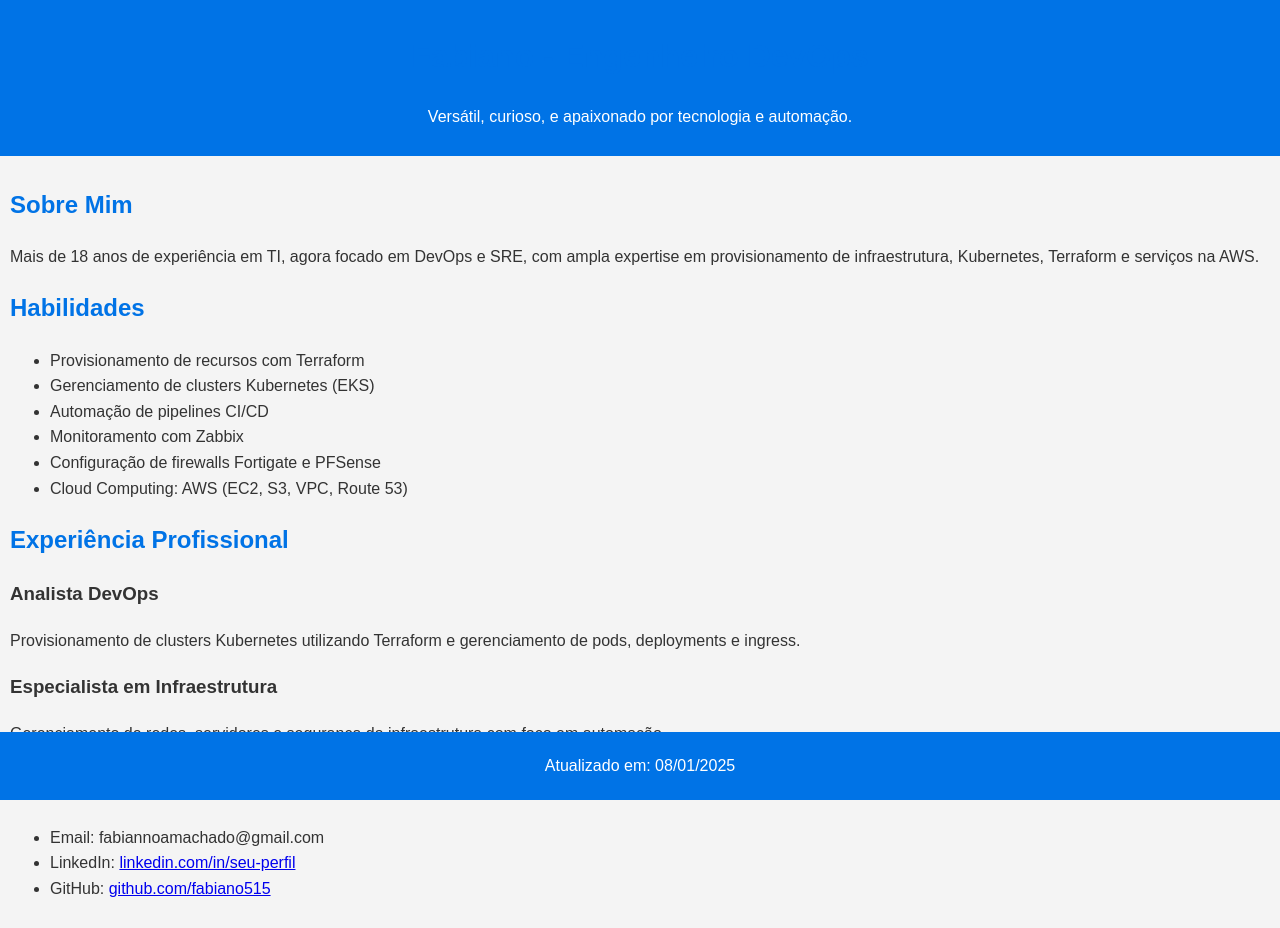
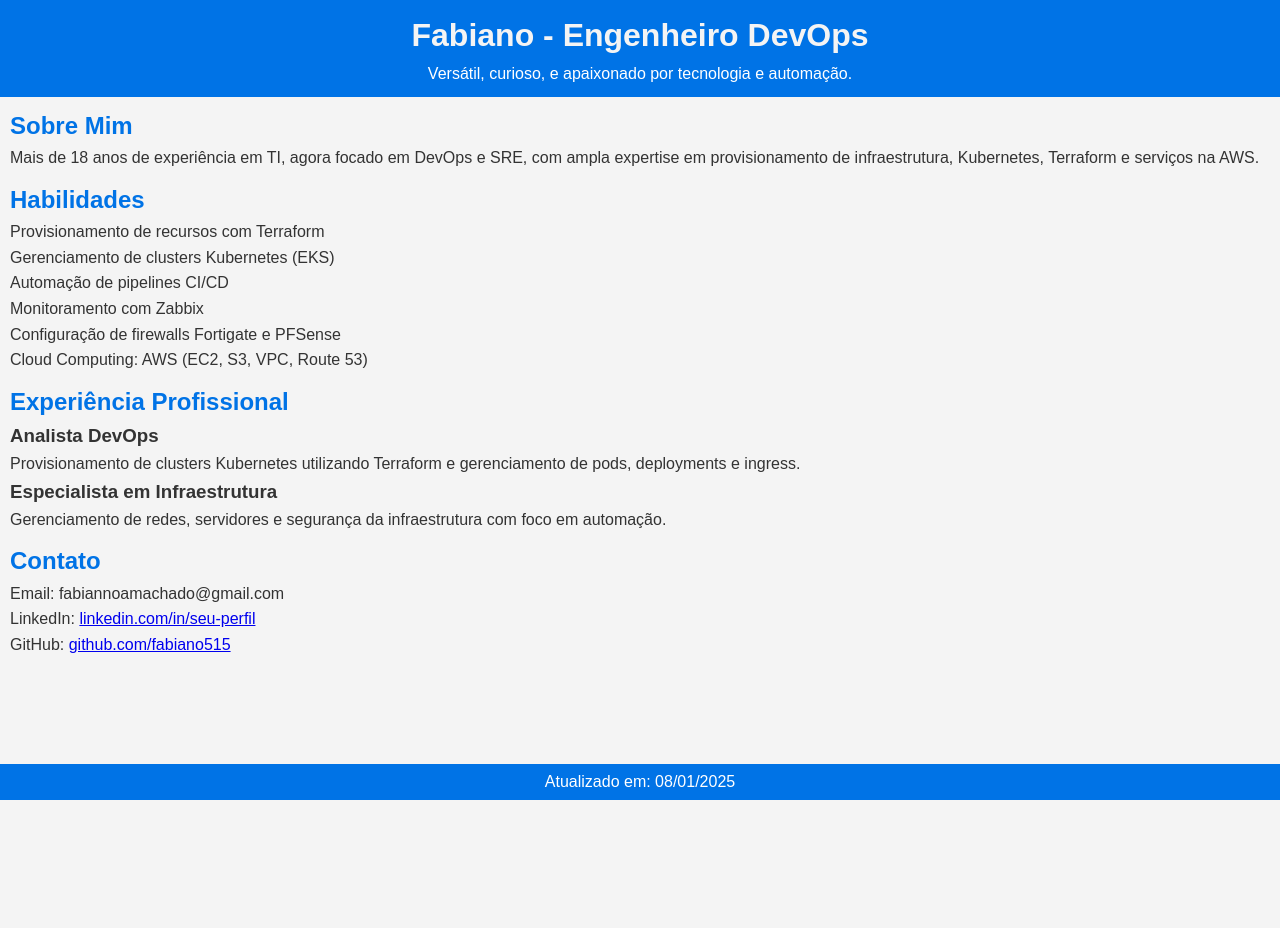
Before and after one commit to fabiano515/devops-resume, a plain HTML site: page docs/index.html in a window 1280 px wide. After the commit the page ends 800 px from the top, so only its background shows below. Drawn offline with Linux system fonts and the light colour scheme.

Commit message:
melhorando o estilo

```diff
--- a/docs/styles.css
+++ b/docs/styles.css
@@ -1,10 +1,16 @@
-body {
+* {
+    margin: 0;
+    padding: 0;
+    box-sizing: border-box;
+  }
+
+ body {
   font-family: Arial, sans-serif;
   line-height: 1.6;
-  margin: 0;
-  padding: 0;
+  overflow-x: hidden; /* Impede cortes horizontais */
   background-color: #f4f4f4;
   color: #333;
+  min-height: 100vh;
 }
 
 header {
@@ -18,7 +24,11 @@ main {
   padding: 10px;
 }
 
-h1, h2 {
+h1 {
+    color: #f4f4f4;
+}
+
+h2 {
   color: #0073e6;
 }
 
```
